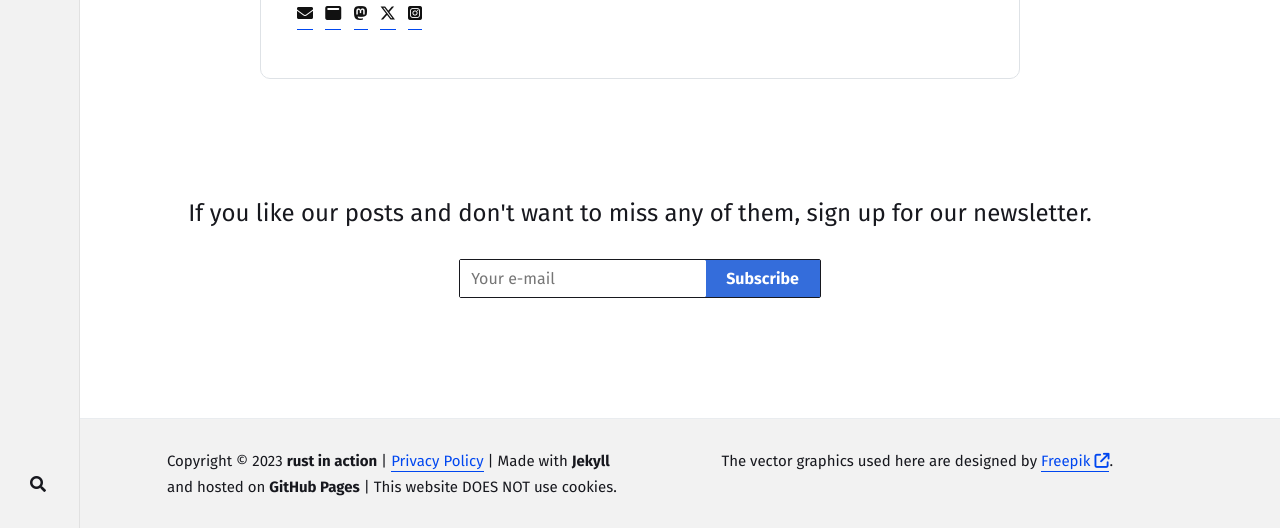
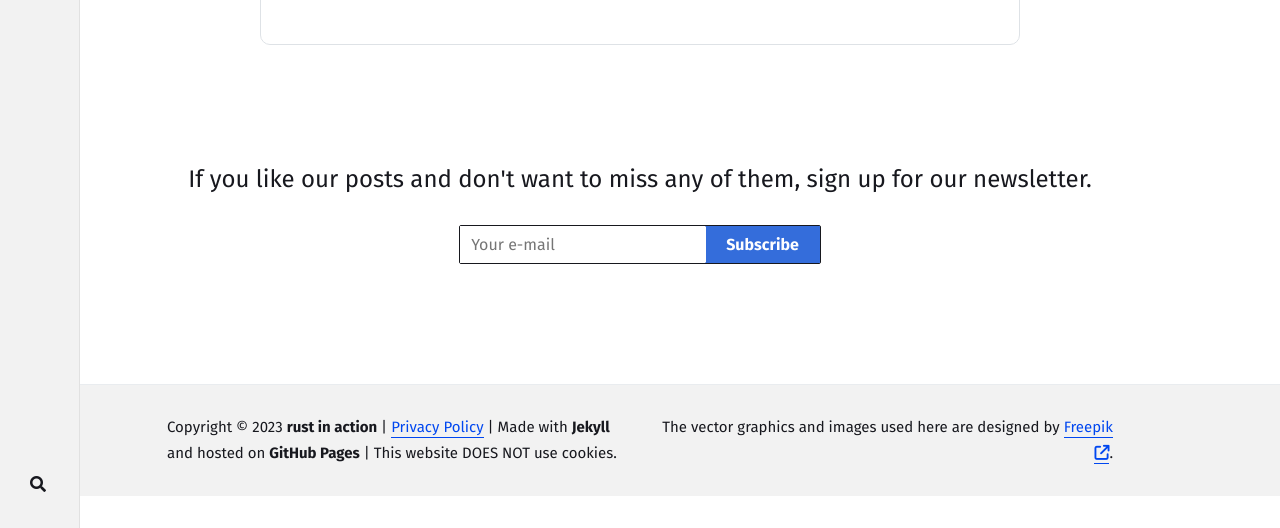
Before and after one commit to rustinact/rustinaction.github.io, a Jekyll site: the page built from _pages/authors.html, in a window 1280 px wide and 928 px high, cut to the strip 400-928 px from the top of the window. Built offline with Jekyll 4.4.1, drawn with Linux system fonts in a browser that asks for light colours; nearby versions of some CDN libraries; comment, search, counter and statistics services are not loaded.

```diff
--- a/_layouts/default.html
+++ b/_layouts/default.html
@@ -137,7 +137,7 @@
                     Copyright © {{ site.time | date: "%Y" }} <b>{{ site.name }}</b> | <a href="{{ site.baseurl }}/privacy-policy.html">Privacy Policy</a> | Made with <b>Jekyll</b> and hosted on <b>GitHub Pages</b> | This website DOES NOT use cookies.
                 </div>
                 <div class="col-md-6 col-sm-12 text-center text-lg-right">
-                    The vector graphics used here are designed by <a target="_blank" href="https://www.freepik.com">Freepik <i class="fa-solid fa-arrow-up-right-from-square"></i></a>.
+                    The vector graphics and images used here are designed by <a target="_blank" href="https://www.freepik.com">Freepik <i class="fa-solid fa-arrow-up-right-from-square"></i></a>.
                 </div>
             </div>
         </div>
--- a/_layouts/post.html
+++ b/_layouts/post.html
@@ -125,10 +125,6 @@ post_class: post-template
                 </span>
             </div>
         </div>
-        <!-- <span style="font-size: 70%; color:#CB4335;">
-            <img src="{{site.baseurl}}/assets/images/icons/work-in-progress.png" alt="Work in progress" style="width: 50px;">
-            If you have any suggestions for improving the content or notice any inaccuracies, please email us at <a href="mailto:hello@rustinaction.dev">hello@rustinaction.dev</a>. Thanks!
-        </span>         -->
     {% endif %}
 </div>
 
--- a/_pages/authors.html
+++ b/_pages/authors.html
@@ -5,7 +5,7 @@ permalink: /authors
 comments: false
 ---
 
-<div class="list-authors mt-5 social-connect-icon">
+<div class="list-authors mt-5">
 {% for author in site.authors %}
     <div id="{{ author[1].name }}" class="authorbox position-relative pb-5 pt-5 mb-4 mt-4 border">
         <div class="row">
@@ -15,7 +15,7 @@ comments: false
                 {% else %}
                 <img  class="author-thumb" src="{{site.baseurl}}/{{ author[1].avatar }}" alt="{{ author.display_name }}">
                 {% endif %}
-                <div>
+                <!-- <div>
                     <p class="mt-4 mb-0 small text-center">
                         {% if author[1].email %}
                             <span>
@@ -45,11 +45,13 @@ comments: false
                             </a>
                         {% endif %}
                     </p>
-                </div>
+                </div> -->
             </div>
             <div class="col-md-9">
                 <h4>{{ author[1].display_name }}</h4>
-                <p class="mt-3 mb-0" style="font-size: 90%">{{ author[1].description }}</p>
+                <span class="author-description">
+                    <p class="mt-3 mb-0">{{ author[1].description }}</p>
+                </span>
             </div>
         </div>
     </div>
--- a/_posts/memory-management/2023-10-16-ownership-and-borrowing.markdown
+++ b/_posts/memory-management/2023-10-16-ownership-and-borrowing.markdown
@@ -10,7 +10,7 @@ author: senthil
 date: 2023-10-16 00:00:00 +0530
 last_modified_at: 2023-11-18
 tags: [ "ownership-borrowing", "memory-management", "ownership", "borrowing", "borrow-checker" ]
-categories: rust
+categories: ownership-borrowing
 featured: true
 hidden: false
 rating: 4.5
--- a/assets/css/theme.scss
+++ b/assets/css/theme.scss
@@ -106,19 +106,19 @@ $enable-rounded: false;
     font-family: "IBM Plex Mono";
     font-weight: 400;
     font-style: normal;
-    src: url("../fonts/ibmplexmono-latin-400-roman.woff2") format('woff2');
+    src: url("../fonts/ibmplexmono-latin/ibmplexmono-latin-400-roman.woff2") format('woff2');
 }
 @font-face {
     font-family: "IBM Plex Mono";
     font-weight: 500;
     font-style: normal;
-    src: url("../fonts/ibmplexmono-latin-500-roman.woff2") format('woff2');
+    src: url("../fonts/ibmplexmono-latin/ibmplexmono-latin-500-roman.woff2") format('woff2');
 }
 @font-face {
     font-family: "IBM Plex Mono";
     font-weight: 700;
     font-style: normal;
-    src: url("../fonts/ibmplexmono-latin-700-roman.woff2") format('woff2');
+    src: url("../fonts/ibmplexmono-latin/ibmplexmono-latin-700-roman.woff2") format('woff2');
 }
 
 
@@ -429,6 +429,7 @@ img, img:hover {
     }
 }
 .post-date-and-mins-read {
+    font-family: Agrandir;
     font-size: 12px;
     color: #909090;
     // text-transform: uppercase;
@@ -591,17 +592,17 @@ img, img:hover {
     border-radius: 10px;
     .author-description {
         font-size: 16px;
+        font-family: Agrandir;
     }
     .author-thumb {
-        width: 100px;
+        width: 120px;
         // border-radius: 50%;
         // border: 4px solid darken($author, 20%);
-        padding: 2px;
+        // padding: 2px;
     }
 }
 .article-post {
-    // font-size: 18px;
-    font-size: 20px;
+    font-size: 18px;
     p {
         margin-top: 30px;
         margin-bottom: 30px;
@@ -613,7 +614,7 @@ img, img:hover {
         a {
             color: $blue;
             padding-bottom: 2px;
-            border-bottom: 1px solid $primary;
+            border-bottom: 1px solid $blue;
         }
         a:hover {
             text-decoration: none;
@@ -792,7 +793,7 @@ body.active-side {
     a {
         color: $blue;
         padding-bottom: 1px;
-        border-bottom: 1px solid $primary;
+        border-bottom: 1px solid $blue;
     }
     a:hover {
         text-decoration: none;
@@ -935,9 +936,9 @@ hr.grey_line {
 }
 
 hr {
-    height: 2px;
-    width: 10%;
-    background: $orangy-red;
+    height: 1px;
+    width: 100%;
+    background: $grey;
     border: none;
     margin-bottom: 50px;
     margin-top: 50px;
@@ -969,6 +970,22 @@ ul.tags li a:hover {
     background: rgba(203, 73, 73, 0.15);
     color: rgb(203, 73, 73);
     text-decoration: none;
+}
+
+ol {
+    a {
+        color: $blue;
+        padding-bottom: 2px;
+        border-bottom: 1px solid $blue;
+    }
+    a:hover {
+        text-decoration: none;
+    }
+}
+
+ol li a:hover {
+    text-decoration: none;
+    background-color: transparent;
 }
 
 // .site-header {
@@ -1070,7 +1087,8 @@ sharing {
 }
 
 .author-name {
-    font-family: Roboto;
+    font-family: Agrandir;
+    // font-family: Roboto;
     // text-transform: uppercase;
     font-size: 15px;
     font-weight: bold;
@@ -1086,9 +1104,9 @@ sharing {
 
 .social-connect-icon {
     a {
-        // color: $text-color;
         color: #4d4d4d;
         text-decoration: none;
+        border-bottom: none;
     }
     a:hover {
         text-decoration: none;
@@ -1100,7 +1118,7 @@ sharing {
     a {
         color: $blue;
         padding-bottom: 2px;
-        border-bottom: 1px solid $primary;
+        border-bottom: 1px solid $blue;
     }
     a:hover {
         text-decoration: none;
@@ -1108,7 +1126,7 @@ sharing {
 }
 
 .kicker {
-    font-family: Roboto;
+    font-family: Agrandir;
     font-size: 15px;
     text-transform: uppercase;
     a {
@@ -1150,14 +1168,12 @@ sharing {
 }
 
 .icon {
-    width: 100%;
+    // width: 100%;
+    width: 100px;
     height: auto;
 }
 
-
 .draft {
-    // font-family: Roboto;
-    // font-family: BalooDa2;
     font-family: Agrandir;
     max-width: 800px;
     margin-left: auto;
@@ -1176,3 +1192,13 @@ sharing {
         text-decoration: none;
     }
 }
+
+mark {
+    background-color: #F9E79F;
+}
+
+//TODO
+footnotes {
+    font-size: 80% !important;
+    color: red !important;
+}
```
Also changed, not shown: _posts/basics/2023-11-18-organizing-rust-code.markdown (added, +127 -0 lines), _posts/concurrency/2023-11-17-basics-of-concurrency.markdown (added, +60 -0 lines), assets/images/icons/work-in-progress.png, assets/images/icons/work-in-progress5.png (added), assets/images/posts-cover-images/organizing-code-in-rust.jpg (added), assets/images/posts-cover-images/rust-concurrency.jpg (added). Lines whose indentation alone changed are shown as unchanged.
